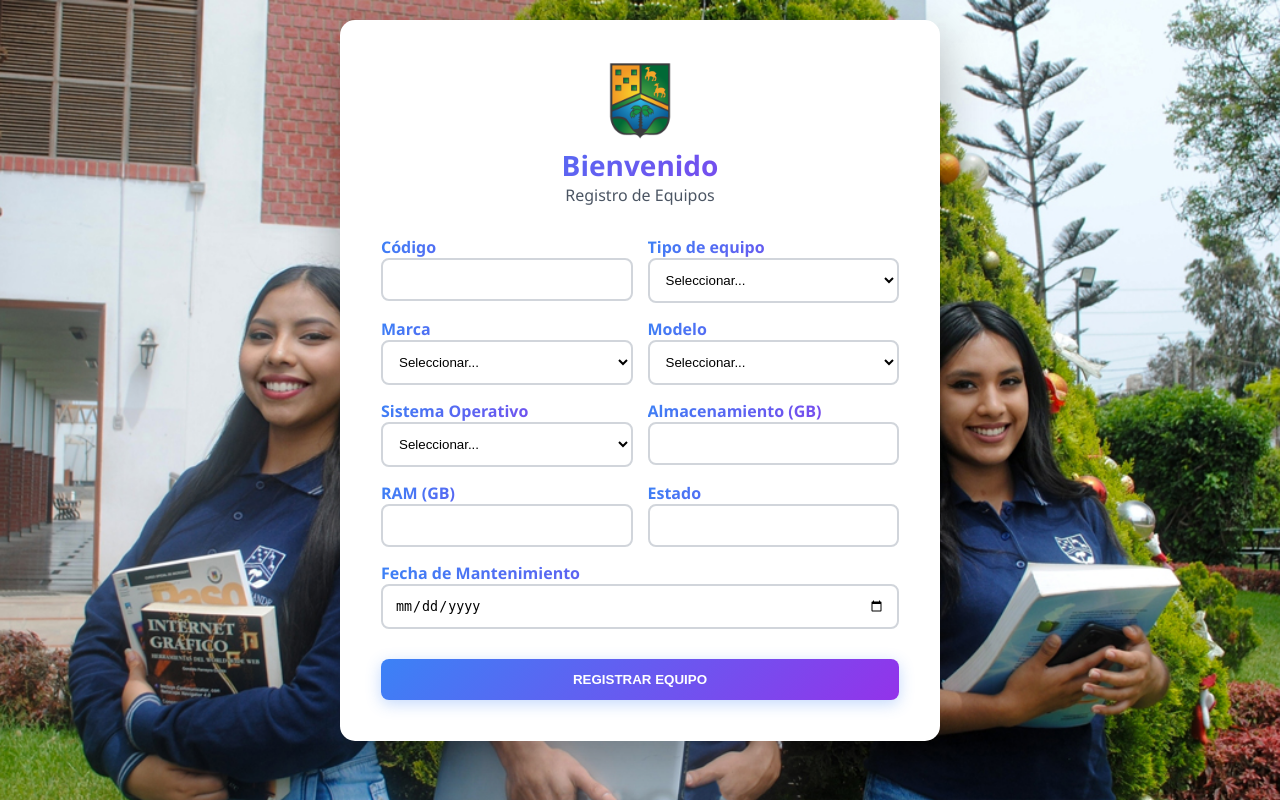
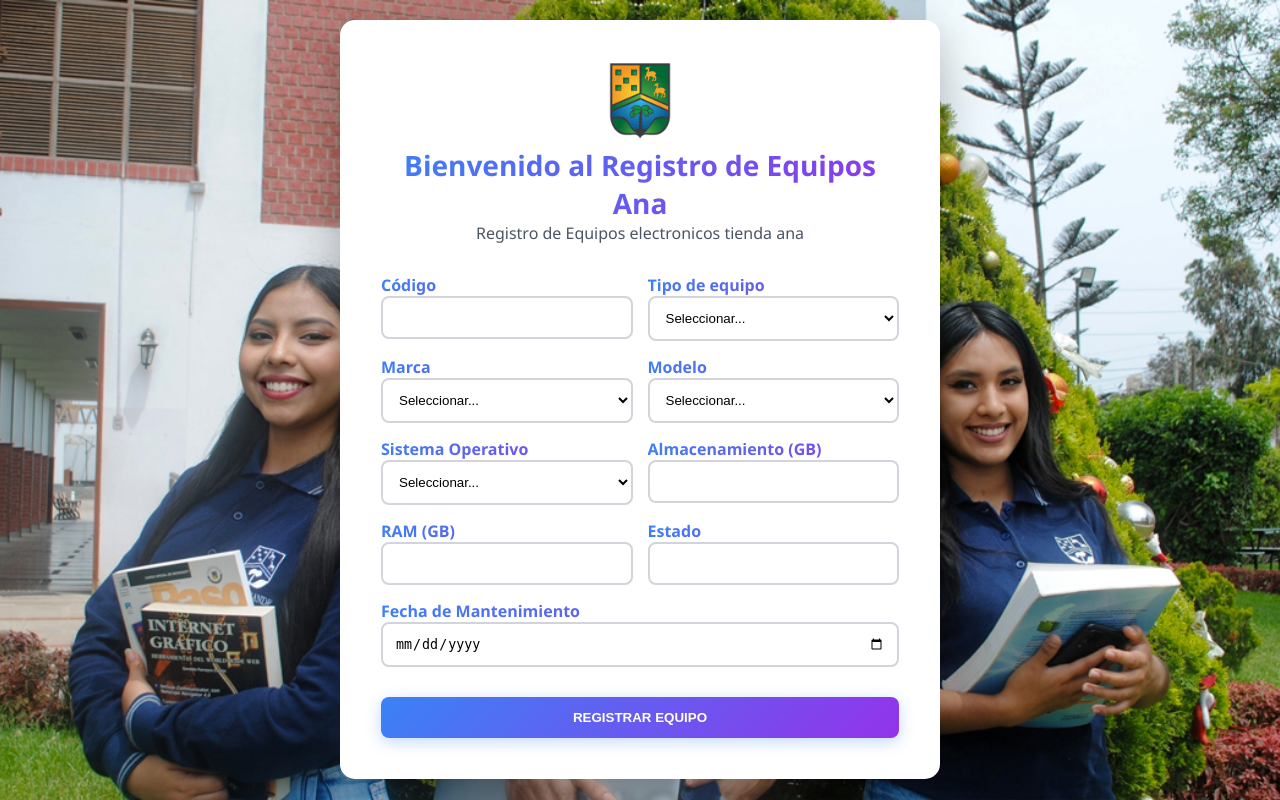
Before and after one commit to anafelix21/H251S2_09AnaFelix, a Flask app: page / in a window 1280 px wide. Run offline with Flask 3, Linux system fonts and the light colour scheme; some libraries are stand-ins or nearby versions.

Commit message:
feat(titulo): cambiar título de bienvenida de la página de inicio index

```diff
--- a/templates/index.html
+++ b/templates/index.html
@@ -10,8 +10,8 @@
     <div class="container">
         <div class="header">
             <img src="/static/image/logovg.jpg" alt="Logo">
-            <h1>Bienvenido</h1>
-            <p>Registro de Equipos</p>
+            <h1>Bienvenido al Registro de Equipos Ana</h1>
+            <p>Registro de Equipos electronicos tienda ana</p>
         </div>
 
         <form id="equipoForm">
```
